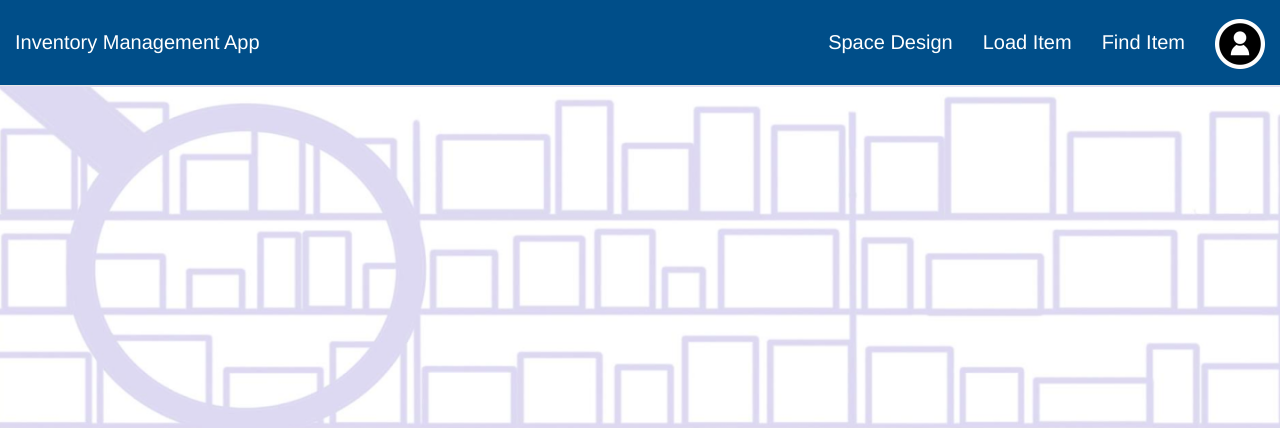
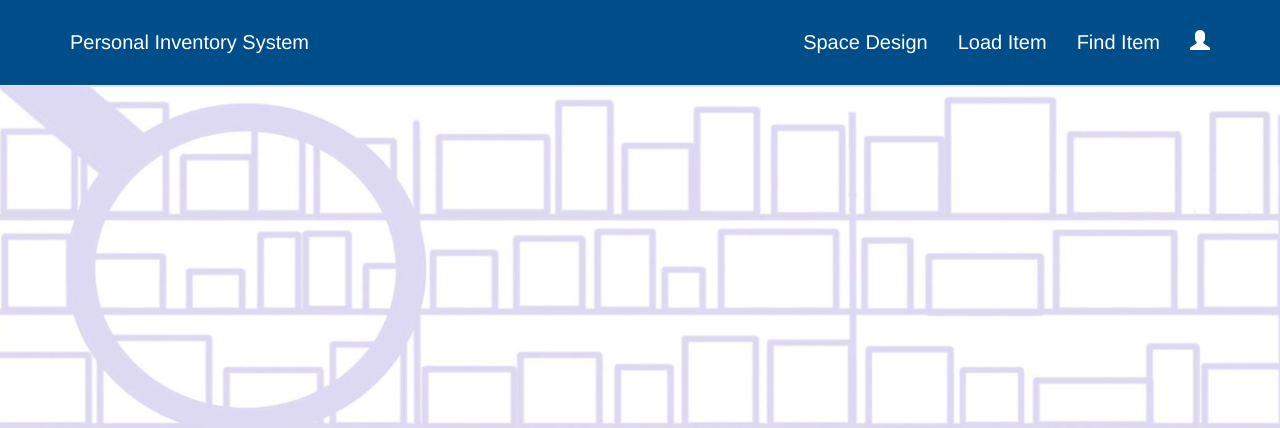
Before and after one commit to rlawson8/PersonalInventorySystem, a Flask app: page / in a window 1280 px wide. Shown: the top 428 px of the page. Run offline with Flask 2, Linux system fonts and the light colour scheme; some libraries are stand-ins or nearby versions.

Commit message:
Update HomePage.html

```diff
--- a/templates/HomePage.html
+++ b/templates/HomePage.html
@@ -1,7 +1,7 @@
 <!DOCTYPE html>
 <html lang="en">
 <head>
-  <title>Personal Inventory System</title>
+  <title>Bootstrap Example</title>
   <meta charset="utf-8">
   <meta name="viewport" content="width=device-width, initial-scale=1">
   <link rel="stylesheet" href="https://maxcdn.bootstrapcdn.com/bootstrap/3.4.1/css/bootstrap.min.css">
@@ -11,18 +11,28 @@
 </head>
 <body>
 
-<nav class="navbar navbar-default navbar-static-top" style="margin-bottom: 0px; background: #004E89;">
-  <div class="container-fluid">
+<nav class="navbar navbar-default navbar-static-top" id="custom-nav" style="margin-bottom: 0px; background: #004E89;">
+  <div class="container">
     <div class="navbar-header">
-      <a class="navbar-brand name" href="#">Inventory Management App</a>
+      <button type="button" class="navbar-toggle collapsed" data-toggle="collapse" data-target="#bs-example-navbar-collapse-1" aria-expanded="false">
+        <span class="sr-only">Toggle navigation</span>
+        <span class="icon-bar"></span>
+        <span class="icon-bar"></span>
+        <span class="icon-bar"></span>
+      </button>
+      <a class="navbar-brand name" href="#">Personal Inventory System</a>
     </div>
-    <ul class="nav navbar-nav navbar-right ">
-      <li><a href="/design">Space Design</a></li>
-      <li><a href="/load">Load Item</a></li>
-      <li><a href="/find">Find Item</a></li>
-      <li><a href="#"><img src="../static/images/userimg.png" class="user"></a></li>
-    </ul>
-  </div>
+
+    <!-- Collect the nav links, forms, and other content for toggling -->
+    <div class="collapse navbar-collapse" id="bs-example-navbar-collapse-1">
+      <ul class="nav navbar-nav navbar-right">
+        <li><a href="#">Space Design</a></li>
+        <li><a href="#">Load Item</a></li>
+        <li><a href="#">Find Item</a></li>
+        <li><a href="#"><span class="glyphicon glyphicon-user"></span></a></li>
+      </ul>
+    </div><!-- /.navbar-collapse -->
+  </div><!-- /.container-fluid -->
 </nav>
 
 <img src="../static/images/homepagepic.png" class="img-fluid bg center-block" alt="Responsive image">
```
